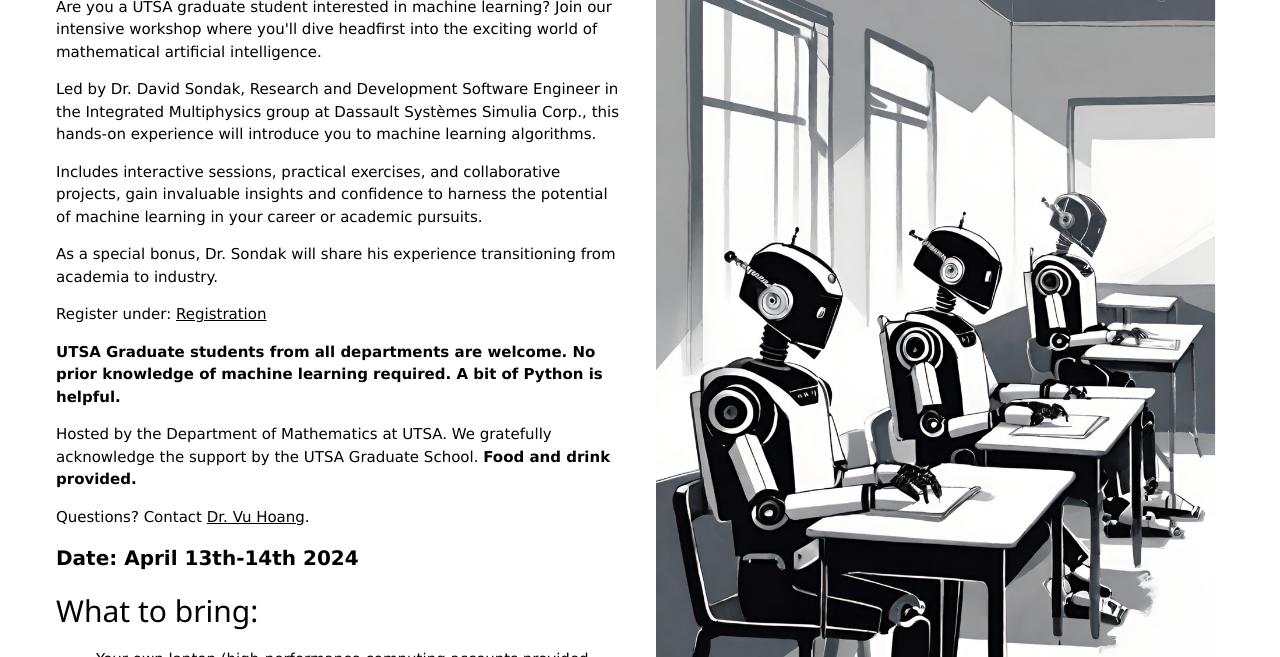
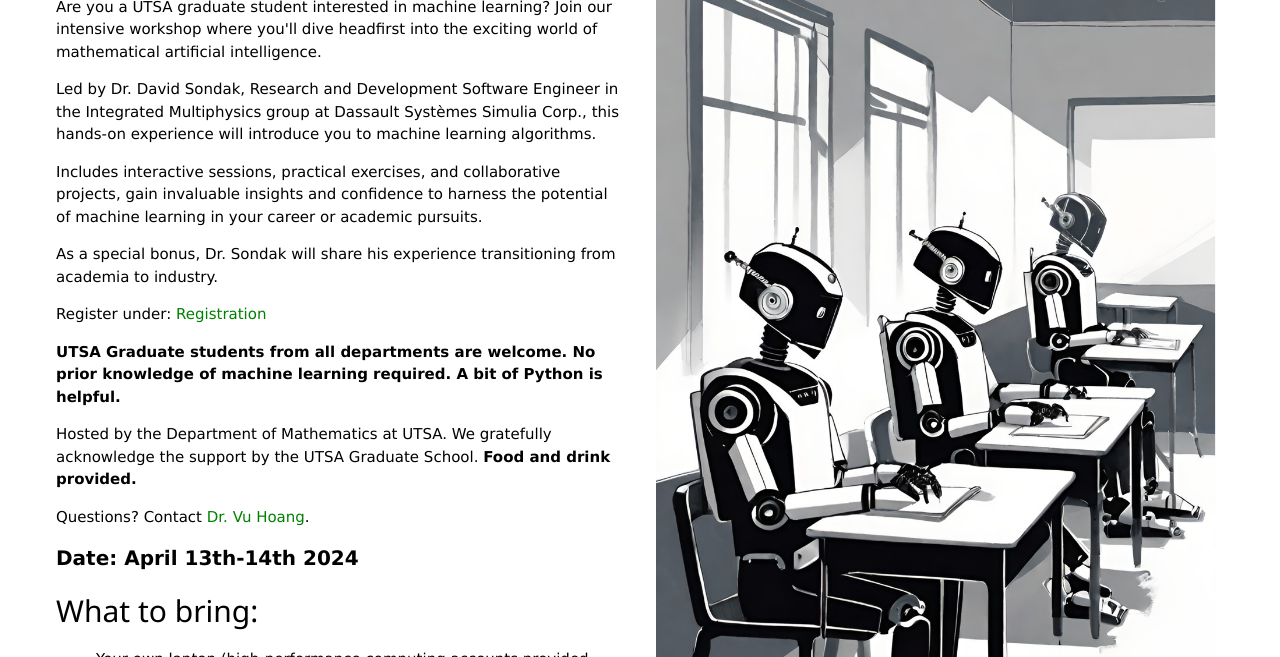
Before and after one commit to vuhoang577/MachineLearningWeekend, a plain HTML site: page index.html in a window 1280 px wide. Shown: the part 143-800 px from the top of the page. Drawn offline with nearby package versions, Linux system fonts and the light colour scheme.

Commit message:
Update index.html

```diff
--- a/index.html
+++ b/index.html
@@ -8,7 +8,31 @@
 <link rel="stylesheet" href="https://cdnjs.cloudflare.com/ajax/libs/font-awesome/4.7.0/css/font-awesome.min.css">
 </head>
 <body class="w3-content" style="max-width:1200px">
+<style>
+a:link {
+  color: green;
+  background-color: transparent;
+  text-decoration: none;
+}
 
+a:visited {
+  color: pink;
+  background-color: transparent;
+  text-decoration: none;
+}
+
+a:hover {
+  color: red;
+  background-color: transparent;
+  text-decoration: underline;
+}
+
+a:active {
+  color: yellow;
+  background-color: transparent;
+  text-decoration: underline;
+}
+</style>
 <div class="w3-panel">
   <i class="w3-xlarge fa fa-bars"></i>
 </div>
@@ -33,7 +57,7 @@
 <p> <b>UTSA Graduate students from all departments are welcome. No prior knowledge of machine learning required. A bit of Python is helpful.</b> &nbsp;</p>
 <p> Hosted by the Department of Mathematics at UTSA. We gratefully acknowledge the support
      by the UTSA Graduate School. <b>Food and drink provided.</b></p>
-<p> Questions? Contact <a href="duynguyenvu.hoang@utsa.edu">Dr. Vu Hoang</a>.<br></p>
+<p> Questions? Contact <a href=mailto:"duynguyenvu.hoang@utsa.edu">Dr. Vu Hoang</a>.<br></p>
 <p><strong><span style="font-size: 20px;">Date: April 13th-14th 2024</span></strong></p>
 <h2>What to bring:</h2>
 <ul>
```
